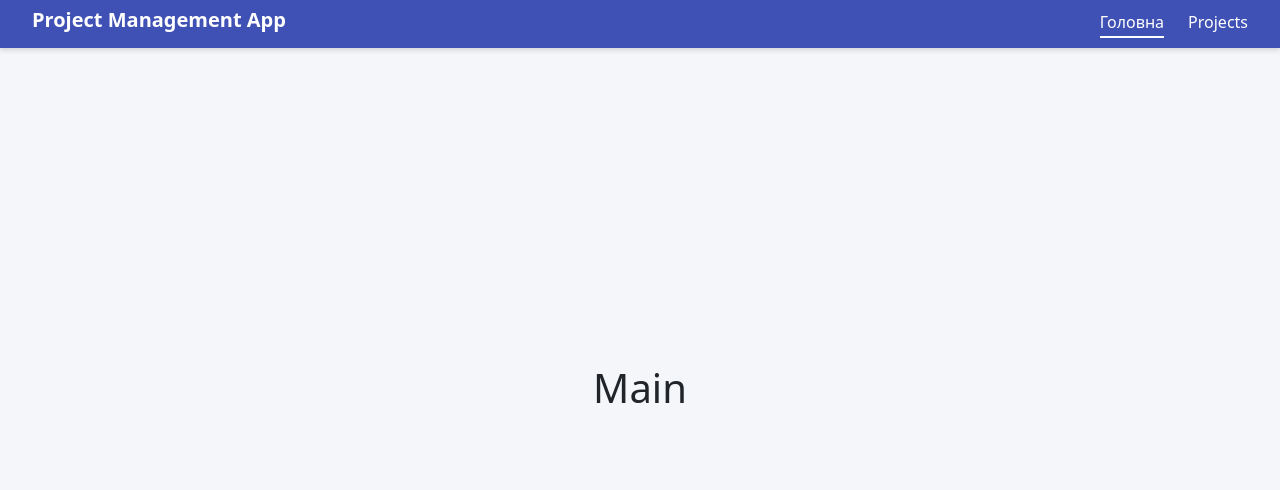
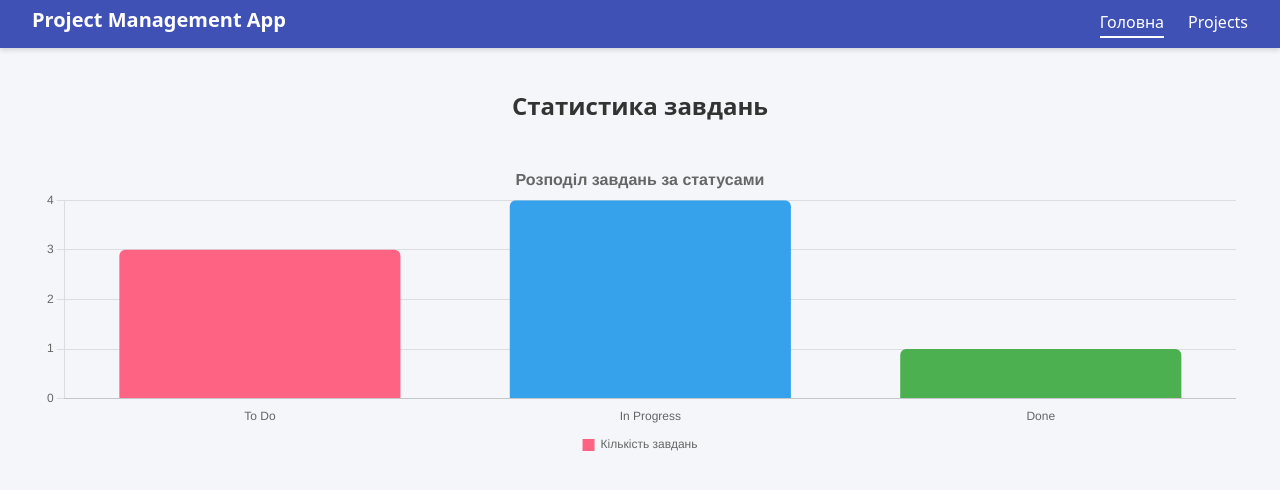
Before and after one commit to alice29shevchuk/Project-and-Tasks-Management-App, a Vue app in the folder project-management-app/: page / in a window 1280 px wide. Shown: the top 490 px of the page. Built offline with nearby package versions, Linux system fonts and the light colour scheme; data requests are answered from the project's data file; the HTML template or start-up script is replaced by a standard one.

Commit message:
Implement statistic diagram on home view

```diff
--- a/project-management-app/db.json
+++ b/project-management-app/db.json
@@ -12,8 +12,8 @@
       "id": "2",
       "name": "Мобільний додаток для задач",
       "description": "React Native додаток для керування задачами",
-      "taskCount": 2,
-      "status": "completed",
+      "taskCount": 4,
+      "status": "active",
       "createdAt": "2023-04-10"
     },
     {
@@ -23,6 +23,14 @@
       "taskCount": 0,
       "status": "active",
       "createdAt": "2023-06-15"
+    },
+    {
+      "id": "d239",
+      "name": "Test",
+      "description": "",
+      "taskCount": 0,
+      "status": "active",
+      "createdAt": "2025-08-19"
     }
   ],
   "tasksCRUD": [
@@ -31,7 +39,7 @@
       "projectId": 1,
       "title": "Створити структуру проекту",
       "assignee": "Іван Петров",
-      "status": "in-progress",
+      "status": "done",
       "dueDate": "2023-05-20",
       "order": 4
     },
@@ -42,22 +50,22 @@
       "assignee": "Олена Сидорова",
       "status": "in-progress",
       "dueDate": "2023-05-25",
-      "order": 3
+      "order": 1
     },
     {
       "id": "3",
       "projectId": 1,
       "title": "Налаштувати API",
       "assignee": "Іван Петров",
-      "status": "todo",
+      "status": "in-progress",
       "dueDate": "2023-05-30",
-      "order": 1
+      "order": 3
     },
     {
       "id": "c796",
       "title": "Test",
       "assignee": "Марія Зайцева",
-      "status": "todo",
+      "status": "in-progress",
       "dueDate": "2025-08-19",
       "projectId": 1,
       "order": 2
@@ -66,19 +74,37 @@
       "id": "6037",
       "title": "Test",
       "assignee": "Олег Швец",
-      "status": "done",
+      "status": "in-progress",
       "dueDate": "2025-08-23",
       "projectId": 2,
-      "order": 1
+      "order": 3
     },
     {
       "id": "ae81",
       "title": "Test2",
       "assignee": "Марія Зайцева",
-      "status": "done",
+      "status": "todo",
       "dueDate": "2025-08-19",
       "projectId": 2,
+      "order": 1
+    },
+    {
+      "id": "217f",
+      "title": "Test 3",
+      "assignee": "",
+      "status": "todo",
+      "dueDate": "2025-08-30",
+      "projectId": 2,
       "order": 2
+    },
+    {
+      "id": "ba4e",
+      "title": "Test4",
+      "assignee": "",
+      "status": "todo",
+      "dueDate": "2025-08-19",
+      "projectId": 2,
+      "order": 4
     }
   ]
 }
--- a/project-management-app/package.json
+++ b/project-management-app/package.json
@@ -19,11 +19,13 @@
   "dependencies": {
     "axios": "^1.11.0",
     "bootstrap": "^5.3.7",
+    "chart.js": "^4.5.0",
     "json-server": "^1.0.0-beta.3",
     "lodash": "^4.17.21",
     "pinia": "^3.0.3",
     "sass": "^1.90.0",
     "vue": "^3.5.18",
+    "vue-chartjs": "^5.3.2",
     "vue-columns-resizable": "^0.0.1",
     "vue-draggable-next": "^2.2.1",
     "vue-router": "^4.5.1",
--- a/project-management-app/src/api/tasks.ts
+++ b/project-management-app/src/api/tasks.ts
@@ -5,6 +5,11 @@ export const fetchTasks = async (projectId: number): Promise<Task[]> => {
   const response = await apiClient.get('/tasksCRUD', {
     params: { projectId }
   })
+  return response.data
+}
+
+export const fetchAllTasks = async (): Promise<Task[]> => {
+  const response = await apiClient.get('/tasksCRUD')
   return response.data
 }
 
--- /dev/null
+++ b/project-management-app/src/components/common/TaskStatusChart.vue
@@ -0,0 +1,89 @@
+<script setup lang="ts">
+import { onMounted, computed, ref } from 'vue'
+import { useTasksStore } from '@/stores/tasks'
+import { Bar } from 'vue-chartjs'
+import {
+  Chart as ChartJS,
+  Title,
+  Tooltip,
+  Legend,
+  CategoryScale,
+  LinearScale,
+  BarElement
+} from 'chart.js'
+
+ChartJS.register(Title, Tooltip, Legend, CategoryScale, LinearScale, BarElement)
+
+const tasksStore = useTasksStore()
+const chartKey = ref(0)
+
+onMounted(async () => {
+    await tasksStore.loadAllTasks?.()
+})
+
+const statusCounts = computed(() => {
+  const counts = { todo: 0, 'in-progress': 0, done: 0 }
+  tasksStore.allTasks.forEach(task => {
+    if (counts[task.status] !== undefined) counts[task.status]++
+  })
+  return counts
+})
+
+const chartData = computed(() => ({
+  labels: ['To Do', 'In Progress', 'Done'],
+  datasets: [
+    {
+      label: 'Кількість завдань',
+      data: [
+        statusCounts.value.todo,
+        statusCounts.value['in-progress'],
+        statusCounts.value.done
+      ],
+      backgroundColor: ['#ff6384', '#36a2eb', '#4caf50'],
+      borderRadius: 6
+    }
+  ]
+}))
+
+const chartOptions = {
+  responsive: true,
+  maintainAspectRatio: false,
+  plugins: {
+    legend: {
+      position: 'bottom' as const,
+      labels: {
+        boxWidth: 12,
+        padding: 12
+      }
+    },
+    title: {
+      display: true,
+      text: 'Розподіл завдань за статусами',
+      font: { size: 16 }
+    }
+  },
+  scales: {
+    y: {
+      beginAtZero: true,
+      ticks: { stepSize: 1 }
+    },
+    x: {
+      grid: { display: false }
+    }
+  }
+}
+</script>
+
+<template>
+  <div class="task-status-chart">
+    <Bar :key="chartKey" :data="chartData" :options="chartOptions" />
+  </div>
+</template>
+
+<style scoped>
+.task-status-chart {
+  height: 300px;
+  width: 100%;
+  margin: 20px 0;
+}
+</style>
--- a/project-management-app/src/stores/tasks.ts
+++ b/project-management-app/src/stores/tasks.ts
@@ -1,10 +1,11 @@
 import { defineStore } from 'pinia'
 import { ref } from 'vue'
 import type { Task, TaskForm } from '@/types/task'
-import { fetchTasks, reorderTasks, createTask, updateTask } from '@/api/tasks'
+import { fetchTasks, reorderTasks, createTask, updateTask, fetchAllTasks } from '@/api/tasks'
 
 export const useTasksStore = defineStore('tasks', () => {
   const tasks = ref<Task[]>([])
+  const allTasks = ref<Task[]>([])
   const loading = ref(false)
 
   const loadTasks = async (projectId: number) => {
@@ -12,6 +13,16 @@ export const useTasksStore = defineStore('tasks', () => {
     try {
       tasks.value = await fetchTasks(projectId)
       tasks.value.sort((a, b) => a.order - b.order)
+    } finally {
+      loading.value = false
+    }
+  }
+
+  const loadAllTasks = async () => {
+    loading.value = true
+    try {
+      allTasks.value = await fetchAllTasks()
+      allTasks.value.sort((a, b) => a.order - b.order)
     } finally {
       loading.value = false
     }
@@ -64,10 +75,12 @@ export const useTasksStore = defineStore('tasks', () => {
 
   return {
     tasks,
+    allTasks,
     loading,
     loadTasks,
     updateTaskOrder,
     createNewTask,
-    updateTaskStatus
+    updateTaskStatus,
+    loadAllTasks
   }
 })
--- a/project-management-app/src/views/HomeView.vue
+++ b/project-management-app/src/views/HomeView.vue
@@ -1,16 +1,38 @@
+<script setup lang="ts">
+import TaskStatusChart from '@/components/common/TaskStatusChart.vue'
+</script>
+
 <template>
-    <div class="home">
-      <h1>Main</h1>
+  <div class="statistics-container">
+    <h3 class="statistics-title">Статистика завдань</h3>
+    <div class="chart-wrapper">
+      <TaskStatusChart />
+    </div>
   </div>
 </template>
 
 <style scoped>
-  .home {
+.statistics-container {
+  display: flex;
+  flex-direction: column;
+  align-items: center;
+  justify-content: center;
+  text-align: center;
+  width: 100%;
+  padding: 20px;
+}
+
+.statistics-title {
+  margin-bottom: 20px;
+  color: #333;
+  font-size: 24px;
+  font-weight: 600;
+}
+
+.chart-wrapper {
   display: flex;
   justify-content: center;
-    align-items: center;
-    height: 80vh;
-    font-size: 2rem;
-    font-weight: bold;
+  width: 100%;
+  margin: 0 auto;
 }
 </style>
```
Also changed, not shown: 1 other file (tests, documents, lock files or other folders). Lines whose indentation alone changed are shown as unchanged.
